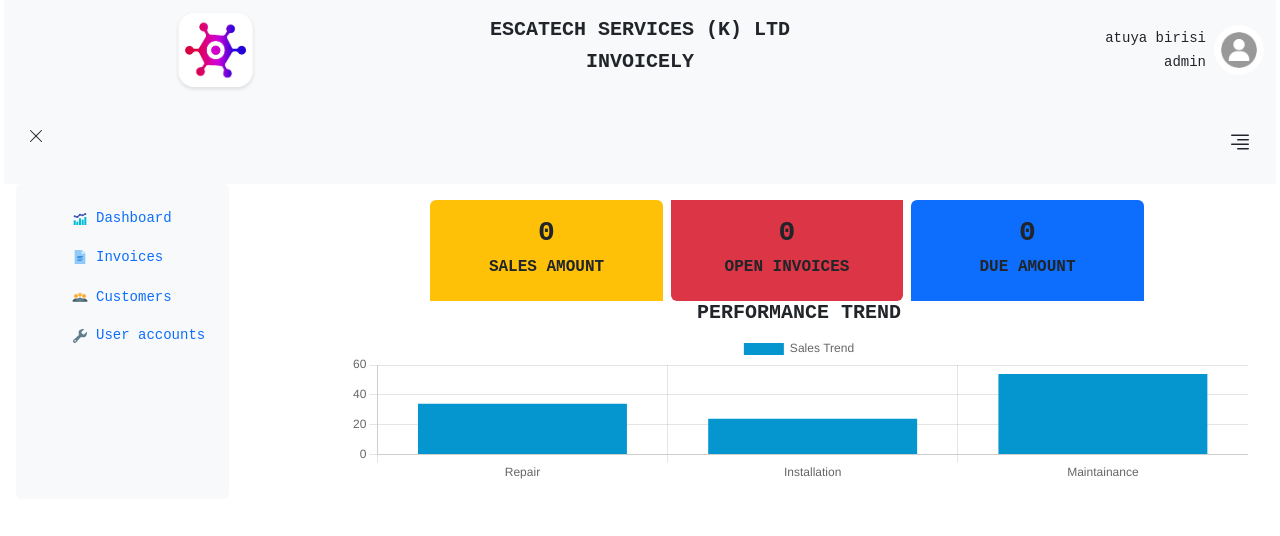
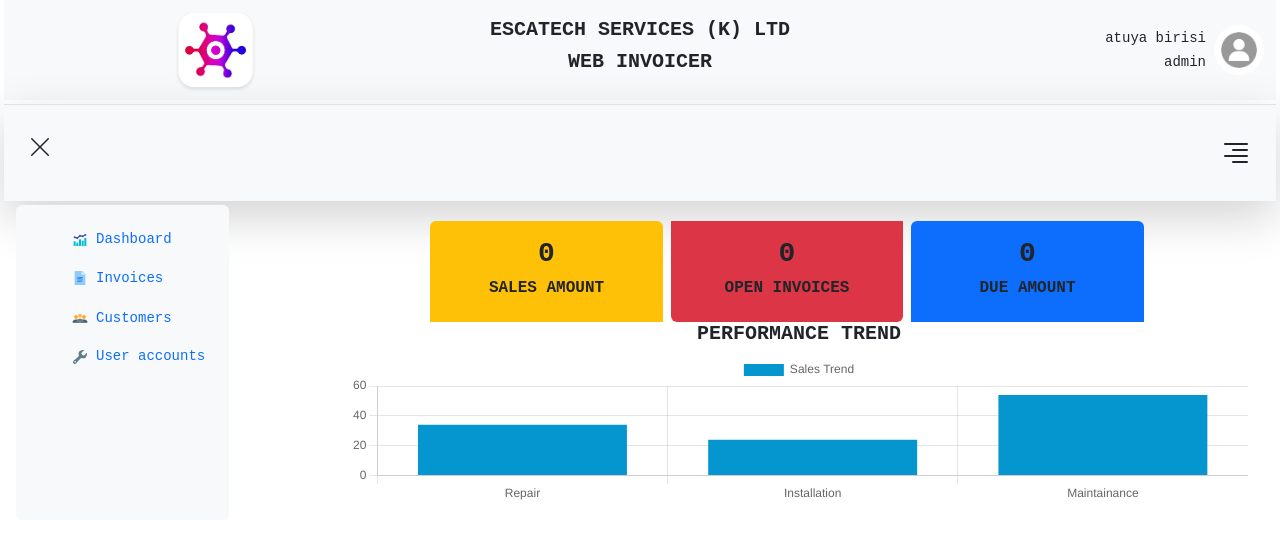
Before and after one commit to atuyabirisi/EscaTech, a React (Vite) app in the folder client/: page /dashboard in a window 1280 px wide. Shown: the top 536 px of the page. Built offline with nearby package versions, Linux system fonts and the light colour scheme; no server answers.

Commit message:
first commit

```diff
--- a/client/src/components/invoicePdf/DownloadPdf.tsx
+++ b/client/src/components/invoicePdf/DownloadPdf.tsx
@@ -1,49 +1,37 @@
-import { ReactNode } from "react";
-import ReactDOMServer from "react-dom/server";
 import apiClient from "../../utilities/apiClient";
 
-interface Props {
-  pdfComponent: ReactNode;
-}
-
-const PDFContent = () => (
-  <div>
-    <h1>Invoice</h1>
-    <p>Customer: John Doe</p>
-    <p>Total: $100</p>
-  </div>
-);
-
-export default function DownloadPdf({ pdfComponent }: Props) {
+export default function DownloadPdf() {
   const generatePdf = async () => {
     // const htmlString = ReactDOMServer.renderToStaticMarkup(<PDFContent />);
 
     await apiClient
       .post(
         "/generate_invoice_pdf",
-        { htmlContent: "<h1>Hello, PDF!</h1><p>This is a sample PDF</p>" },
+        { htmlContent: "This is a sample PDF" },
         { responseType: "blob" }
       )
       .then((res) => {
         console.log(res);
 
-        const blob = new Blob([res.data], { type: "application/pdf" });
+        // const blob = new Blob([res.data], { type: "application/pdf" });
 
-        const url = window.URL.createObjectURL(blob);
+        const url = window.URL.createObjectURL(new Blob([res.data]));
 
         const link = document.createElement("a");
 
         link.href = url;
 
-        link.download = "generated-pdf";
+        link.setAttribute("download", "generated-pdf.pdf");
+
+        // link.download = "generated-pdf";
 
         document.body.appendChild(link);
 
         link.click();
 
-        document.body.removeChild(link);
+        link.remove();
       })
-      .catch((error) => console.log(error));
+      .catch((error) => console.log("Error generating PDF:", error));
   };
 
   return (
--- a/client/src/components/invoicePdf/PdfOptions.tsx
+++ b/client/src/components/invoicePdf/PdfOptions.tsx
@@ -1,13 +1,8 @@
 import { Dropdown } from "react-bootstrap";
 import { VscKebabVertical } from "react-icons/vsc";
 import DownloadPdf from "./DownloadPdf";
-import { ReactNode } from "react";
 
-interface Props {
-  pdfJsxMarkup: ReactNode;
-}
-
-export default function PdfOptions({ pdfJsxMarkup }: Props) {
+export default function PdfOptions() {
   return (
     <Dropdown>
       <Dropdown.Toggle variant="dark" id="">
@@ -16,7 +11,7 @@
 
       <Dropdown.Menu>
         <Dropdown.Item href="#/action-1">
-          <DownloadPdf pdfComponent={pdfJsxMarkup} />
+          <DownloadPdf />
         </Dropdown.Item>
         <Dropdown.Item href="#/action-2">Print</Dropdown.Item>
       </Dropdown.Menu>
--- a/client/src/components/navbar/NavCompanyName.tsx
+++ b/client/src/components/navbar/NavCompanyName.tsx
@@ -2,8 +2,8 @@
   return (
     <div className="d-flex align-items-center">
       <div className="d-flex flex-column align-items-center justify-content-center">
-        <h5 className="fw-bolder">ESCATECH SERVICES (K) LTD</h5>
-        <h5 className="fw-bolder">INVOICELY</h5>
+        <h5 className="fw-bolder text-center">ESCATECH SERVICES (K) LTD</h5>
+        <h5 className="fw-bolder">WEB INVOICER</h5>
       </div>
     </div>
   );
--- a/client/src/components/sidepanel/MenuHumbuger.tsx
+++ b/client/src/components/sidepanel/MenuHumbuger.tsx
@@ -2,11 +2,11 @@
 
 export default function MenuHumbuger() {
   return (
-    <div className="d-flex justify-content-between p-4 fs-4 bg-light mx-1">
-      <div className="fs-6">
+    <div className="d-flex justify-content-between bg-light m-1 p-4 fs-4 border-top shadow-lg">
+      <div className="fs-4">
         <BsXLg />
       </div>
-      <div className="fs-4">
+      <div className="fs-2">
         <BsTextRight />
       </div>
     </div>
--- a/client/src/components/sidepanel/SidePanel.tsx
+++ b/client/src/components/sidepanel/SidePanel.tsx
@@ -7,7 +7,6 @@
 import InvoiceSubmenuItem from "./InvoiceSubMenuItem";
 import { useDispatch, useSelector } from "react-redux";
 import { AppDispatch, RootState } from "../../store";
-import { setHeroScreenState } from "../../slices/heroSectionScreen";
 import CustomerSubMenu from "./CustomerSubMenu";
 import {
   toggleCutomerSubMenu,
```
Also changed, not shown: 2 other files (tests, documents, lock files or other folders).
